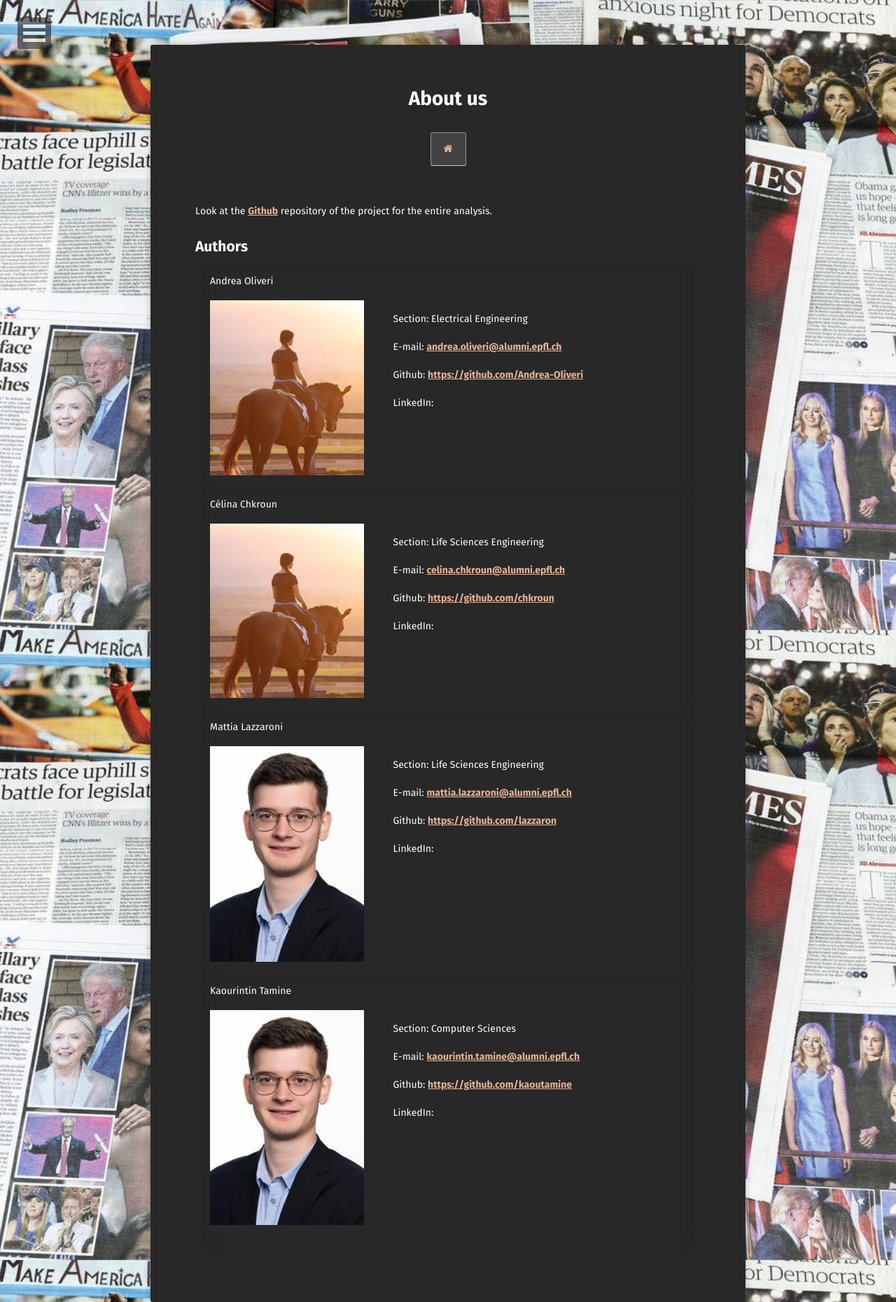
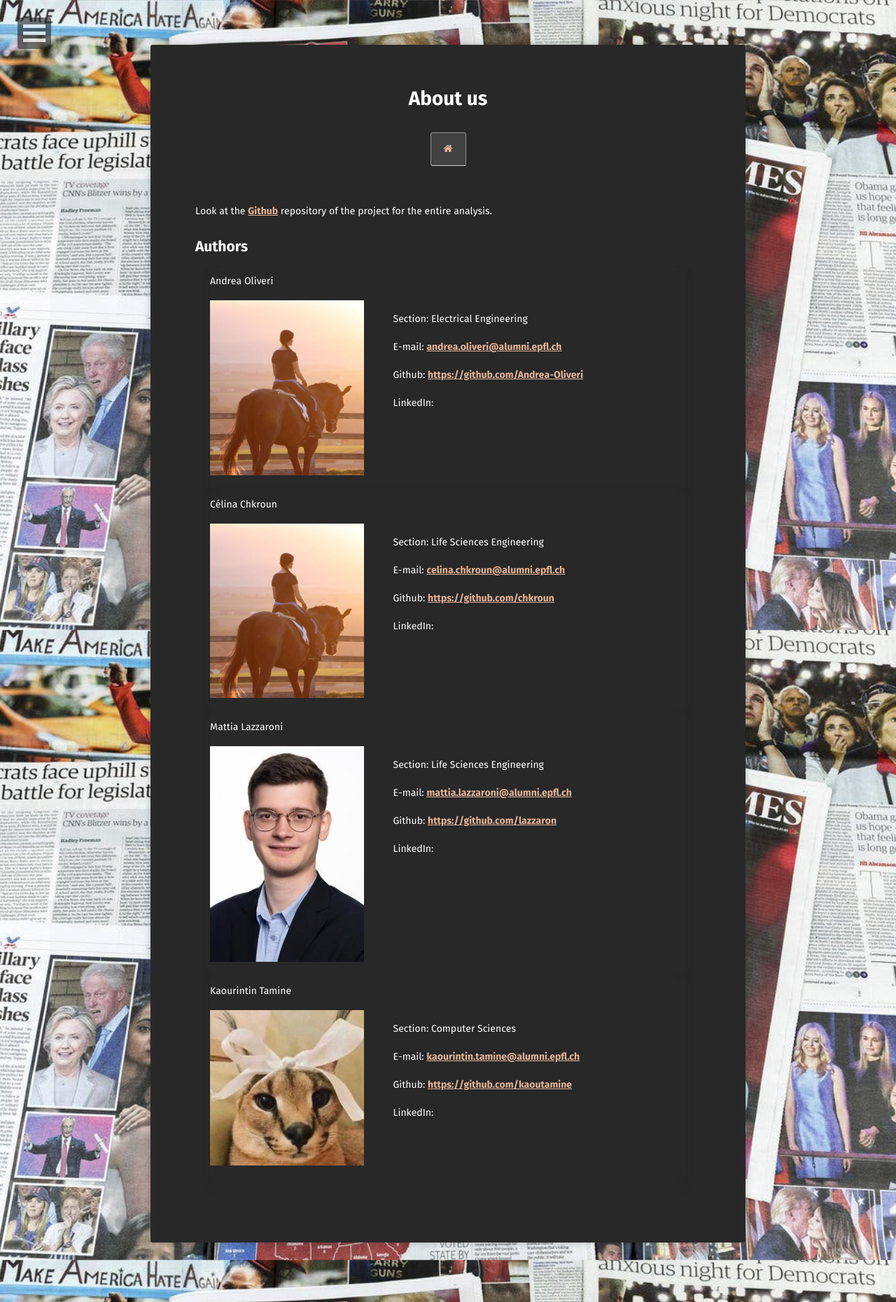
Before and after one commit to kaoutamine/viralSpeech, a Jekyll site: the page built from aboutus/index.md, in a window 1280 px wide. Shown: the whole page at 70% size. Built offline with Jekyll 4.4.1, drawn with Linux system fonts in a browser that asks for light colours; some web fonts are replaced.

Commit message:
about us

```diff
--- a/_includes/profile.html
+++ b/_includes/profile.html
@@ -48,7 +48,7 @@
         <p>Kaourintin Tamine</p>
         <div class="profile">
             <div class="profile">
-                <img src="../assets/img/aboutus/mattia.jpg">
+                <img src="../assets/img/aboutus/cat.jpeg">
             </div>
             <div class="profile">
                 <p>Section: Computer Sciences</p>
```
Also changed, not shown: assets/img/aboutus/cat.jpeg (added).
